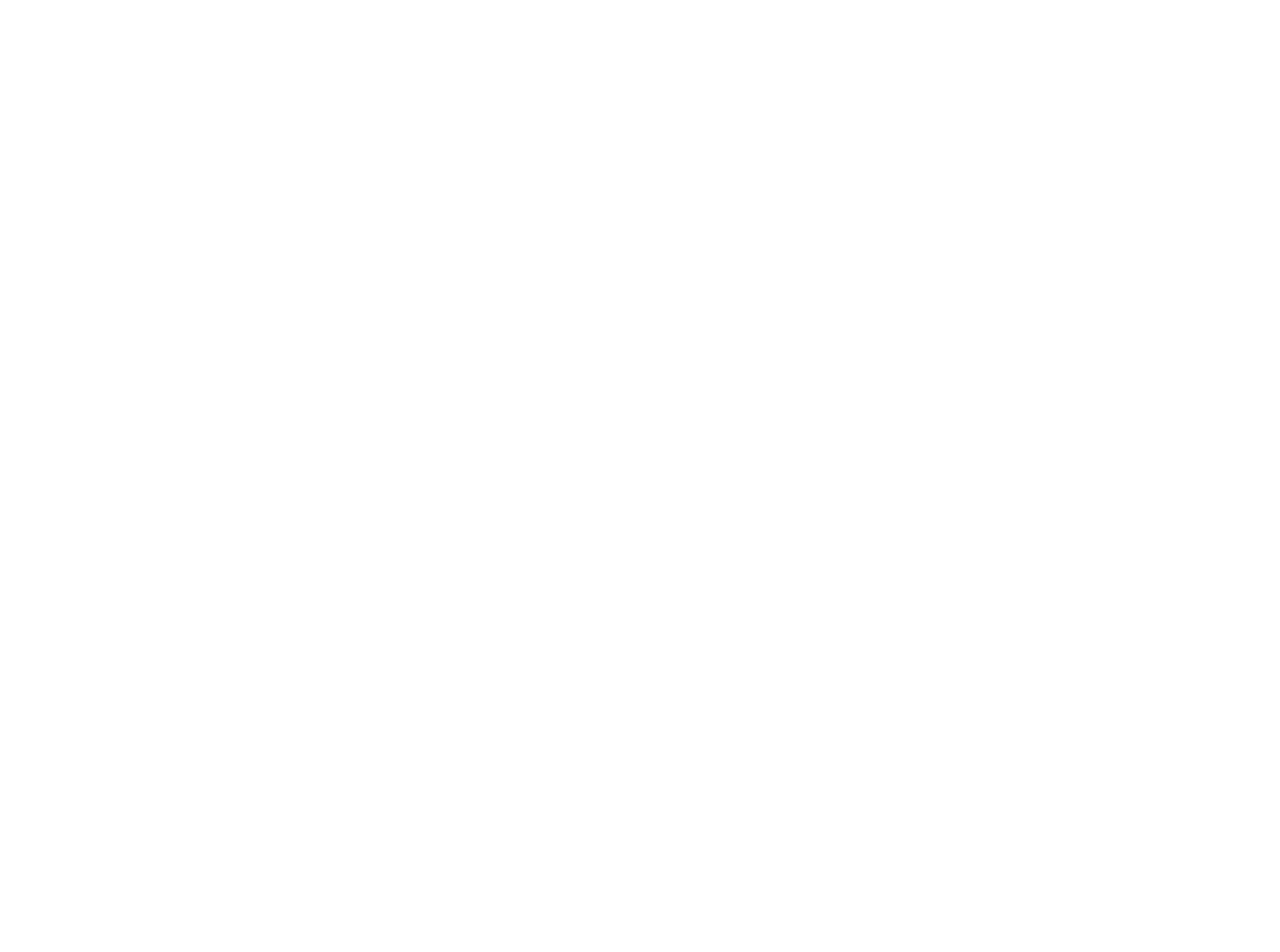
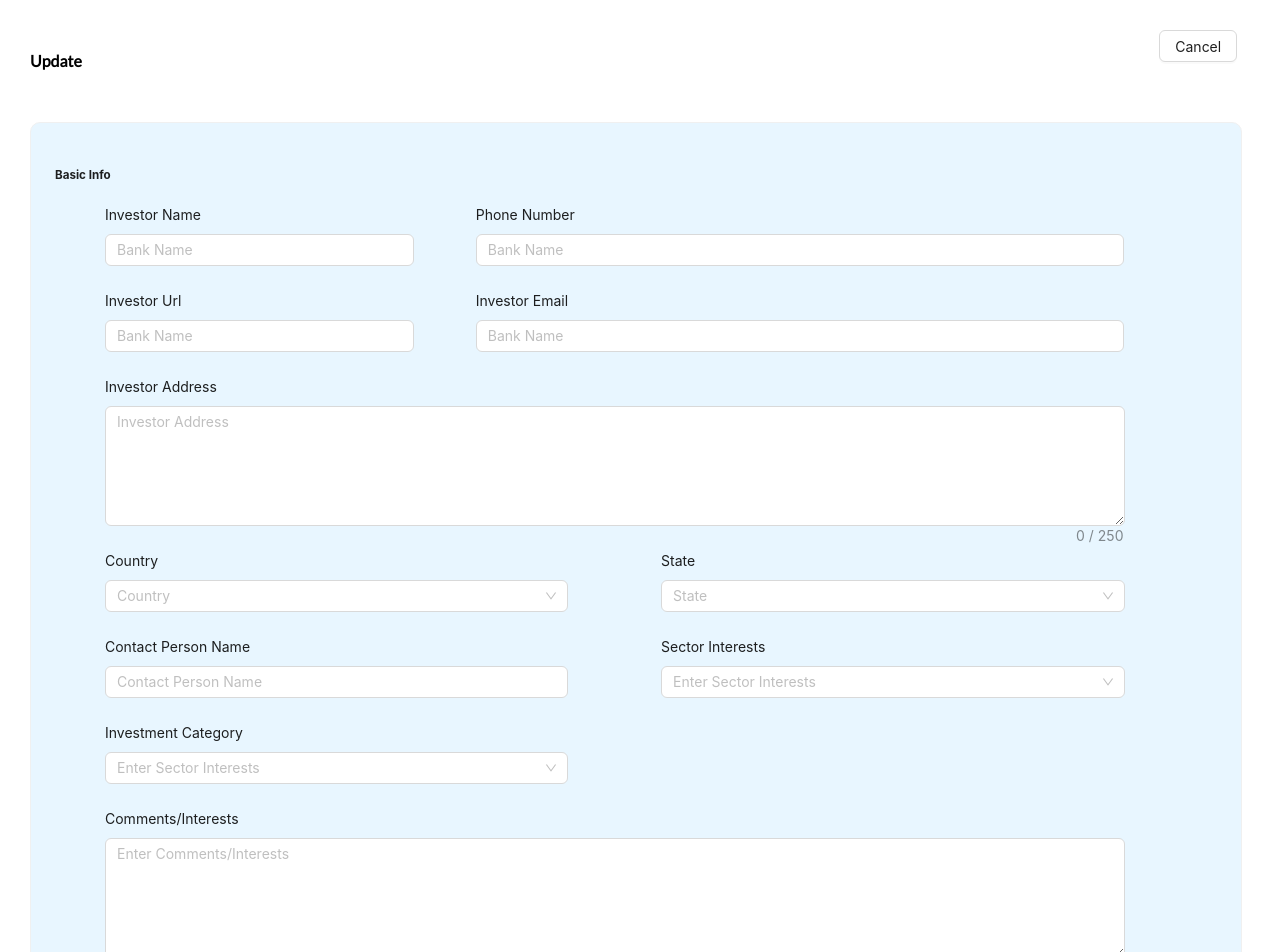
Before and after one commit to rjsaravana/Connect2Investors, a React (Create React App) app: page /updatepage in a window 1280 px wide. Before the commit this address had no page. Shown: the top 952 px of the page. Before the commit the page ends 800 px from the top, so only its background shows below. Built offline with nearby package versions, Linux system fonts and the light colour scheme; a web font is replaced by a local one.

Commit message:
edit page adding

```diff
--- a/src/App.tsx
+++ b/src/App.tsx
@@ -9,6 +9,7 @@
 import { BrowserRouter as Router } from "react-router-dom";
 import Meeting from "./app/Tabs/meeting";
 import AdminPage from "./app/admin/adminpage";
+import UpdatePage from "./app/admin/updatepage";
 
 function App() {
   return (
@@ -19,6 +20,7 @@
         <Route path="/assign-startup" element={<AssignPage />} />
         <Route path="/meeting-schedule" element={<Meeting />} />
         <Route path="/adminpage" element={<AdminPage />} />
+        <Route path="/updatepage" element={<UpdatePage />} />
       </Routes>
     </BrowserRouter>
   );
--- a/src/app/admin/adminpage.tsx
+++ b/src/app/admin/adminpage.tsx
@@ -2,6 +2,7 @@
 import { Tabs, TabsProps } from "antd";
 import React, { useState } from "react";
 import InvestorInfo from "./investorinfo";
+import Profile from "./profile";
 
 const AdminPage: React.FC = () => {
   const [selectTab, setSelectTab] = useState<string>("1");
@@ -37,7 +38,7 @@
       {selectTab === "1" ? (
         <InvestorInfo />
       ) : selectTab === "2" ? (
-        <InvestorInfo />
+        <Profile />
       ) : null}
     </>
   );
--- a/src/app/admin/investorinfo.tsx
+++ b/src/app/admin/investorinfo.tsx
@@ -8,9 +8,16 @@
 } from "@ant-design/icons";
 import "./style.css";
 import { Button, Col, Image, Row } from "antd";
+import { useNavigate } from "react-router-dom";
 import { Container } from "@mui/material";
 
 const InvestorInfo: React.FC = () => {
+
+  const navigate = useNavigate();
+  const handleClick = () => {
+    navigate("/updatepage");
+  };
+
   return (
     <Container style={{ maxWidth: "1350px" }}>
       <div className="inestor-content">
@@ -23,7 +30,7 @@
             style={{ display: "flex", justifyContent: "space-between" }}
           >
             <h4>Investor Name</h4>
-            <Button>
+            <Button onClick={handleClick}>
               <EditOutlined />
               Edit Info
             </Button>
@@ -39,7 +46,7 @@
 
       <Row gutter={24} style={{ marginTop: "70px" }}>
         <Col span={9} className="contact-content blue-back-color">
-          <h3 style={{marginLeft:'30px'}}>Contact details</h3>
+          <h3 style={{ marginLeft: "30px" }}>Contact details</h3>
           <h5>
             <MailOutlined style={{ marginRight: "15px" }} />
             vininshgskdksfnafghjjk2000@gmail.com
@@ -58,7 +65,11 @@
           <h3 style={{ marginLeft: "20px" }}>Address</h3>
           <div className="address-content">
             <p>
-              <AimOutlined style={{ marginRight: "20px", fontSize: "20px" }} />
+              <img
+                src="./assets/icons/gps.svg"
+                alt="icon"
+                style={{ marginRight: "20px", width: "4%" }}
+              />
               Erode Fortrwzhertjryky is Lorem Ipsum?Erode Fortrwzhertjryky is
               Lorem Ipsum? Erode Fortrwzhertjryky is Lorem Ipsum?
             </p>
@@ -69,36 +80,45 @@
               https://bfx-connect2investors-investor.web.app/on-boardinghttps://bfx-connect2investors-investor.web.app/on-boarding
             </p>
             <h6>
-              <FlagOutlined style={{ marginRight: "20px", fontSize: "20px" }} />
+              <FlagOutlined style={{ marginRight: "20px", fontSize: "16px" }} />
               Tamil Nadu
             </h6>
           </div>
         </Col>
       </Row>
 
-      <Row gutter={24} className="blue-back-color" style={{ marginTop: "40px" }}>
-        <h3 className="investor-details" style={{marginLeft:'40px',marginTop:'40px'}}>Investor Details</h3>
+      <Row
+        gutter={24}
+        className="blue-back-color"
+        style={{ marginTop: "40px"}}
+      >
+        <h3
+          className="investor-details"
+          style={{ marginLeft: "40px", marginTop: "40px" }}
+        >
+          Investor Details
+        </h3>
         <div>
           <div className="investor-details-content">
-            <h5>Contact Person Name</h5>
-            <h6>Arun Karthick</h6>
+            <label>Contact Person Name</label>
+            <label className="input-vales" style={{marginLeft:'200px'}}>Arun Karthick</label>
           </div>
           <div className="investor-details-content">
-            <h5>Sector Interests</h5>
-            <h6>sds</h6>
+            <label>Sector Interests</label>
+            <label className="input-vales" style={{marginLeft:'250px'}}>sds</label>
           </div>
           <div className="investor-details-content">
-            <h5>Investment Category</h5>
-            <h6>semi</h6>
+            <label>Investment Category</label>
+            <label className="input-vales" style={{marginLeft:'208px'}}>semi</label>
           </div>
-          <div className="investor-details-content">
-            <h5>Comments</h5>
-            <p>
+          <div className="investor-details-content" style={{paddingBottom:'50px'}}>
+            <label>Comments</label>
+            <label className="input-vales-para">
               o is Lorem Ipsum? Lorem Ipsum is simply dummy text of the printing
               and typesetting industry. Lorem Ipsum has been the industry's
               standard dummy text ever since the 1500s, when an unknown printer
               took a galley of type and scrambled it to make a type s
-            </p>
+            </label>
           </div>
         </div>
       </Row>
--- /dev/null
+++ b/src/app/admin/profile.tsx
@@ -0,0 +1,28 @@
+import { Button, Card, Input, Select } from "antd";
+import React from "react";
+
+const Profile: React.FC = () => (
+  <div style={{ display: "flex", justifyContent: "center", marginTop: "20px" }}>
+    <Card className="profile-card" hoverable={true}>
+      <label className="profile-labelname">Name*</label>
+      <Input className="card-select-input" />
+      <label className="profile-labelname">E Mail*</label>
+      <Input className="card-select-input" />
+      <label className="profile-labelname">Mobile Number*</label>
+      <div style={{ display: "flex" }}>
+        <Select
+          defaultValue="91"
+          className="select-box"
+          options={[{ value: "91", label: "91" }]}
+        />
+        <Input className="card-select-input" />
+      </div>
+
+      <div style={{ display: "flex",justifyContent:'center',marginTop:'50px'}}>
+        <Button className="update-btn">Update</Button>
+      </div>
+    </Card>
+  </div>
+);
+
+export default Profile;
--- a/src/app/admin/style.css
+++ b/src/app/admin/style.css
@@ -69,6 +69,7 @@
     color: var(--main-txt3-color);
     font-size: 16px;
     font-family: 'Lato';
+    line-height: 25px;
 }
 
 
@@ -79,23 +80,108 @@
     font-weight: 700;
 }
 
-.investor-details-content{
+.investor-details-content {
     display: flex;
     flex-direction: row;
     /* justify-content: space-between; */
 }
 
-.investor-details-content>h5{
+.investor-details-content>label {
     color: var(--main-txt3-color);
     font-size: 19px;
     font-family: 'Lato';
     font-weight: 600;
     margin-left: 100px;
+    line-height: 60px;
 }
 
-.investor-details-content>h6, .investor-details-content>p{
+.input-vales {
+    color: var(--main-txt3-color) !important;
+    font-size: 19px !important;
+    font-family: 'Lato' !important;
+    font-weight: 200 !important;
+}
+
+.input-vales-para {
+    width: 55%;
+    margin-left: 292px !important;
+    line-height: 30px !important;
+    font-weight: 200 !important;
+}
+
+.profile-card {
+    padding: 17px 43px 30px 47px;
+    border-radius: 10px;
+    background: #E8F6FF;
+    box-shadow: 0px 0px 7px 0px rgba(0, 0, 0, 0.25);
+    width: 540px;
+    height: 520px !important;
+    overflow: hidden;
+}
+
+.profile-labelname {
     color: var(--main-txt3-color);
-    font-size: 19px;
-    font-family: 'Lato';
-    margin-left: 20px;
+    font-size: 22px;
+    font-family: 'Inter';
+    font-weight: 500;
+    line-height: 70px;
 }
+
+.card-select-input {
+    width: 400px;
+    height: 45px;
+    padding: 8px 16px;
+    border-radius: 8px;
+    border: 1px solid #CFD3D4;
+}
+
+.select-box {
+    width: 110px !important;
+    margin-right: 10px !important;
+}
+
+.select-box>.ant-select-selector {
+    display: flex;
+    align-items: center;
+    height: 44px !important;
+}
+
+.update-btn {
+    display: flex;
+    padding: 17px 16px;
+    justify-content: center;
+    align-items: center;
+    border-radius: 12px;
+    color: #FEFEFE;
+    background: var(--main-txt1-color);
+    box-shadow: 0px 4px 20px 0px rgba(61, 70, 112, 0.08);
+    width: 280px;
+    height: 45px;
+    font-size: 15px;
+    font-family: 'Inter';
+}
+
+.update-btn:hover, .submit-btn:hover {
+    color: #FEFEFE !important;
+}
+
+.custom-card-design {
+    background-color: #E8F6FF;
+    border-radius: 10px;
+    margin-left: 30px;
+    margin-right: 25px;
+}
+
+.submit-btn {
+    font-size: 15px;
+    font-family: 'Inter';
+    color: #FEFEFE;
+    display: flex;
+    width: 325px;
+    padding: 22px 16px;
+    justify-content: center;
+    align-items: center;
+    border-radius: 12px;
+    background: var(--main-txt1-color);
+    box-shadow: 0px 4px 20px 0px rgba(61, 70, 112, 0.08)
+}
--- /dev/null
+++ b/src/app/admin/updatepage.tsx
@@ -0,0 +1,175 @@
+import { Button, Card, Col, Form, Input, Row, Select } from "antd";
+import TextArea from "antd/es/input/TextArea";
+import React from "react";
+
+const UpdatePage: React.FC = () => {
+  const [form] = Form.useForm();
+  return (
+    <>
+      <div
+        style={{
+          display: "flex",
+          justifyContent: "space-between",
+          padding: "30px",
+        }}
+      >
+        <h4>Update</h4>
+        <Button>Cancel</Button>
+      </div>
+
+      <Card className="custom-card-design">
+        <h5>Basic Info</h5>
+
+        <Form layout="vertical" form={form}>
+          <Row style={{ marginLeft: "50px" }}>
+            <Col xl={8} lg={10} md={12} sm={24}>
+              <Form.Item
+                name="investorName"
+                label="Investor Name"
+                wrapperCol={{ span: 20 }}
+              >
+                <Input
+                  placeholder="Bank Name"
+                  className="input-box-bg"
+                  maxLength={50}
+                />
+              </Form.Item>
+              <Form.Item
+                name="investorUrl"
+                label="Investor Url"
+                wrapperCol={{ span: 20 }}
+              >
+                <Input
+                  placeholder="Bank Name"
+                  className="input-box-bg"
+                  maxLength={50}
+                  type="url"
+                />
+              </Form.Item>
+            </Col>
+
+            <Col xl={16} lg={14} md={12} sm={24}>
+              <Form.Item
+                name="bankName"
+                label="Phone Number"
+                wrapperCol={{ span: 21 }}
+              >
+                <Input
+                  placeholder="Bank Name"
+                  className="input-box-bg"
+                  maxLength={50}
+                />
+              </Form.Item>
+              <Form.Item
+                name="ifscCode"
+                label="Investor Email"
+                wrapperCol={{ span: 21 }}
+              >
+                <Input
+                  placeholder="Bank Name"
+                  className="input-box-bg"
+                  maxLength={50}
+                />
+              </Form.Item>
+            </Col>
+          </Row>
+
+          <Form.Item
+            name="address"
+            label="Investor Address"
+            wrapperCol={{ span: 22 }}
+            style={{ marginLeft: "50px" }}
+          >
+            <TextArea
+              showCount
+              maxLength={250}
+              rows={5}
+              autoComplete="off"
+              placeholder="Investor Address"
+            />
+          </Form.Item>
+
+          <Row style={{ marginLeft: "50px" }}>
+            <Col xl={12} lg={10} md={12} sm={24}>
+              <Form.Item
+                name="country"
+                label="Country"
+                wrapperCol={{ span: 20 }}
+              >
+                <Select
+                  maxLength={50}
+                  placeholder="Country"
+                />
+             </Form.Item>
+
+             <Form.Item
+                name="contactPersonName"
+                label="Contact Person Name"
+                wrapperCol={{ span: 20 }}
+              >
+                <Input
+                  placeholder="Contact Person Name"
+                  className="input-box-bg"
+                  maxLength={50}
+                />
+              </Form.Item>
+            </Col>
+
+            <Col xl={12} lg={14} md={12} sm={24}>
+              <Form.Item name="state" label="State" wrapperCol={{ span: 20 }}>
+              <Select
+                  maxLength={50}
+                  placeholder="State"
+                />
+              </Form.Item>
+
+              <Form.Item
+                name="sectorInterests"
+                label="Sector Interests"
+                wrapperCol={{ span: 20 }}
+              >
+                <Select
+                  maxLength={50}
+                  placeholder="Enter Sector Interests"
+                />
+              </Form.Item>
+            </Col>
+            <Col xl={12} lg={14} md={12} sm={24}>
+              <Form.Item
+                name="investmentCategory"
+                label="Investment Category"
+                wrapperCol={{ span: 20 }}
+              >
+                 <Select
+                  maxLength={50}
+                  placeholder="Enter Sector Interests"
+                />
+              </Form.Item>
+            </Col>
+          </Row>
+
+          <Form.Item
+            name="commentsInterests"
+            label="Comments/Interests"
+            wrapperCol={{ span: 22 }}
+            style={{ marginLeft: "50px" }}
+          >
+            <TextArea
+              showCount
+              maxLength={250}
+              rows={5}
+              autoComplete="off"
+              placeholder="Enter Comments/Interests"
+            />
+          </Form.Item>
+        </Form>
+      </Card>
+
+      <div style={{display:'flex',justifyContent:'center', marginTop:'60px',paddingBottom:'50px'}}>
+        <Button className="submit-btn">Submit</Button>
+      </div>
+    </>
+  );
+};
+
+export default UpdatePage;
```
Also changed, not shown: src/app/Tabs/current-meeting.tsx (+9 -9 lines), src/app/Tabs/past-meeting.tsx (+20 -20 lines), src/app/Tabs/upcoming-meeting.tsx (+7 -7 lines), src/app/dashboard/assignpage.tsx (+10 -10 lines), src/app/dashboard/home.tsx (+11 -11 lines), public/assets/icons/gps.svg (added).
